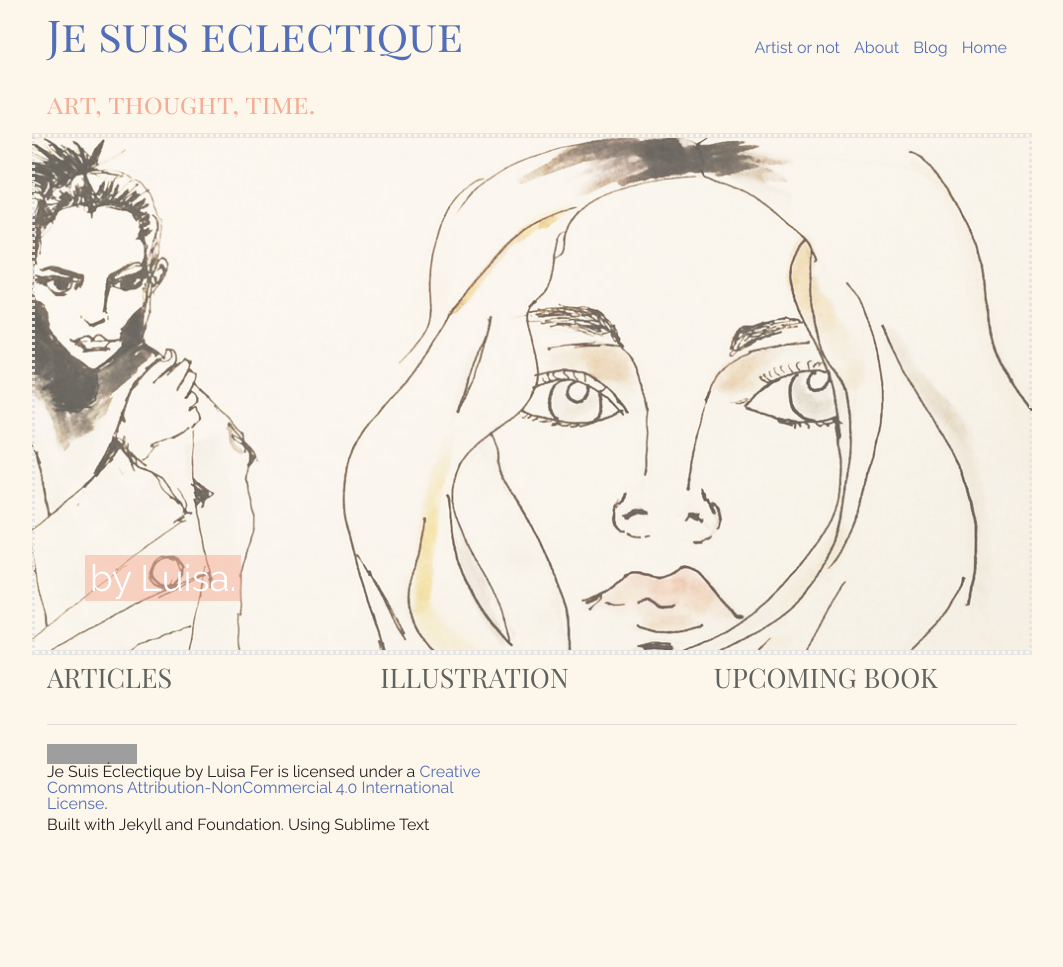
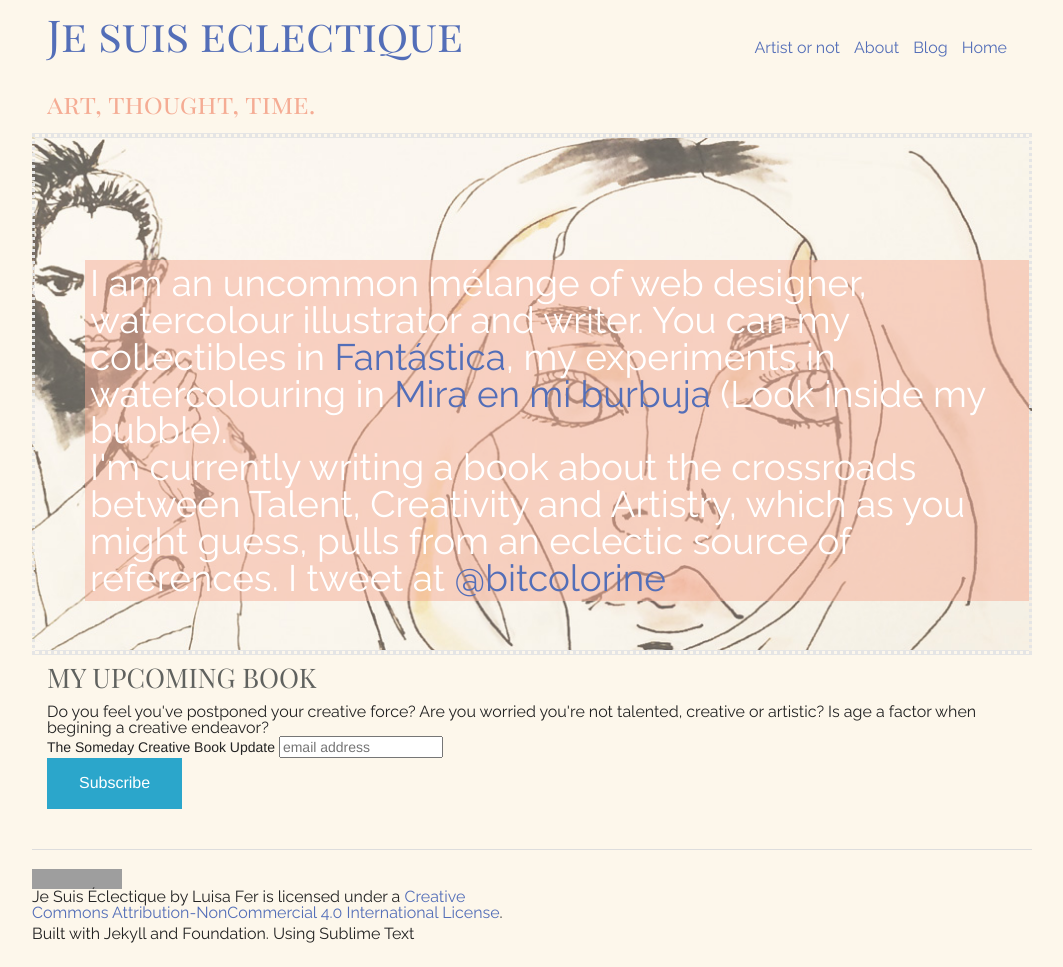
Before and after one commit to bitcolorine/Je-suis-eclectique, a Jekyll site: the page built from index.html, in a window 1280 px wide. Shown: the whole page, without its empty margins (108-1171 px from the left). Built offline with Jekyll 4.4.1, drawn with Linux system fonts in a browser that asks for light colours; Markdown is read by kramdown in place of the engine named in the settings; the list of posts is cut into pages by our own code; comment, search, counter and statistics services are not loaded; before the commit the page ends 900 px from its top, so only the background shows below that; grey boxes are pictures that could not be loaded.

Commit message:
modified home

```diff
--- a/_layouts/home.html
+++ b/_layouts/home.html
@@ -9,8 +9,10 @@
 	<div class="small-12 columns large-12 columns mainimg">
 
 			<div class="legende">
-
-			by Luisa.
+			I am an uncommon mélange of web designer, watercolour illustrator and writer.
+			You can my collectibles in <a href="http://fantastica.tumblr.com">Fantástica</a>, my experiments in watercolouring in <a href="http://miraenmiburbuja.tumblr.com">Mira en mi burbuja</a> (Look inside my bubble). <br>
+			I'm currently writing a book about the crossroads between Talent, Creativity and Artistry, which as you might guess, pulls from an eclectic source of references.
+			I tweet at <a href="http://twitter.com/bitcolorine"> @bitcolorine</a>
 			</div>
 
 
@@ -22,18 +24,36 @@
 
 <div class="row">
 
-	<div class="small-4 large-4 columns">
+	<div class="small-12 large-12 columns">
 
-		<h3>ARTICLES</h3>
 
-	</div>
-	<div class="small-4 large-4 columns">
-		<h3>ILLUSTRATION</h3>
-	</div>
-	<div class="small-4 large-4 columns">
-		 <h3>UPCOMING BOOK</h3>
+<h3>MY UPCOMING BOOK</h3>
 
-	</div>
+		Do you feel you've postponed your creative force?
+		Are you worried you're not talented, creative or artistic?
+		Is age a factor when begining a creative endeavor?
+
+		<!-- Begin MailChimp Signup Form -->
+			<link href="//cdn-images.mailchimp.com/embedcode/slim-081711.css" rel="stylesheet" type="text/css">
+			<style type="text/css">
+				#mc_embed_signup{clear:left; font:14px Helvetica,Arial,sans-serif; }
+				/* Add your own MailChimp form style overrides in your site stylesheet or in this style block.
+				   We recommend moving this block and the preceding CSS link to the HEAD of your HTML file. */
+			</style>
+			<div id="mc_embed_signup">
+			<form action="//variableskies.us2.list-manage.com/subscribe/post?u=10ed67f103d7d64406932a3cd&amp;id=680cb8ede1" method="post" id="mc-embedded-subscribe-form" name="mc-embedded-subscribe-form" class="validate" target="_blank" novalidate>
+				<label for="mce-EMAIL">The Someday Creative Book Update</label>
+				<input type="email" value="" name="EMAIL" class="email" id="mce-EMAIL" placeholder="email address" required>
+			    <!-- real people should not fill this in and expect good things - do not remove this or risk form bot signups-->
+			    <div style="position: absolute; left: -5000px;"><input type="text" name="b_10ed67f103d7d64406932a3cd_680cb8ede1" tabindex="-1" value=""></div>
+			    <div class="clear"><input type="submit" value="Subscribe" name="subscribe" id="mc-embedded-subscribe" class="button"></div>
+			</form>
+			</div>
+
+<!--End mc_embed_signup-->
+
+
+
 
 </div>
 
```
